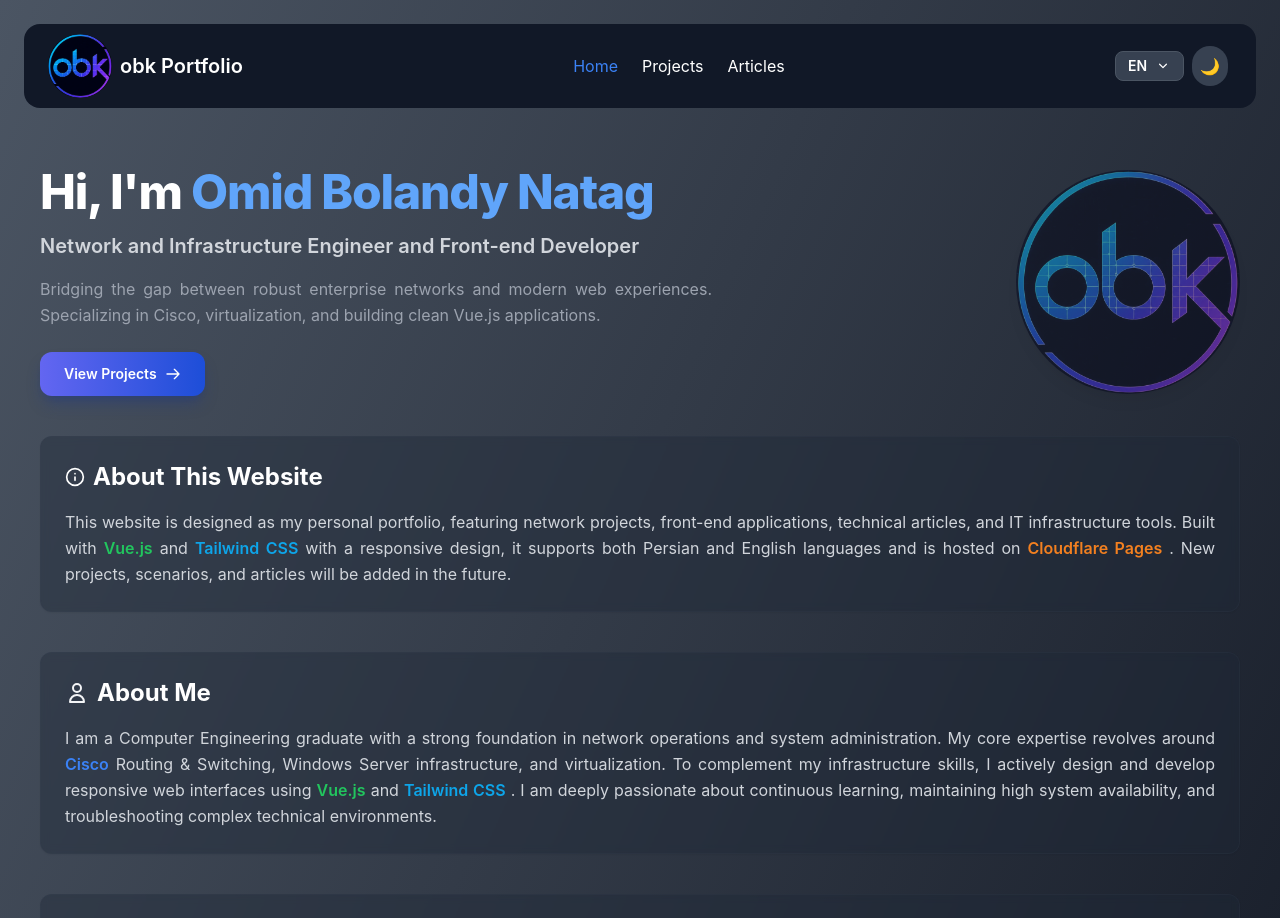
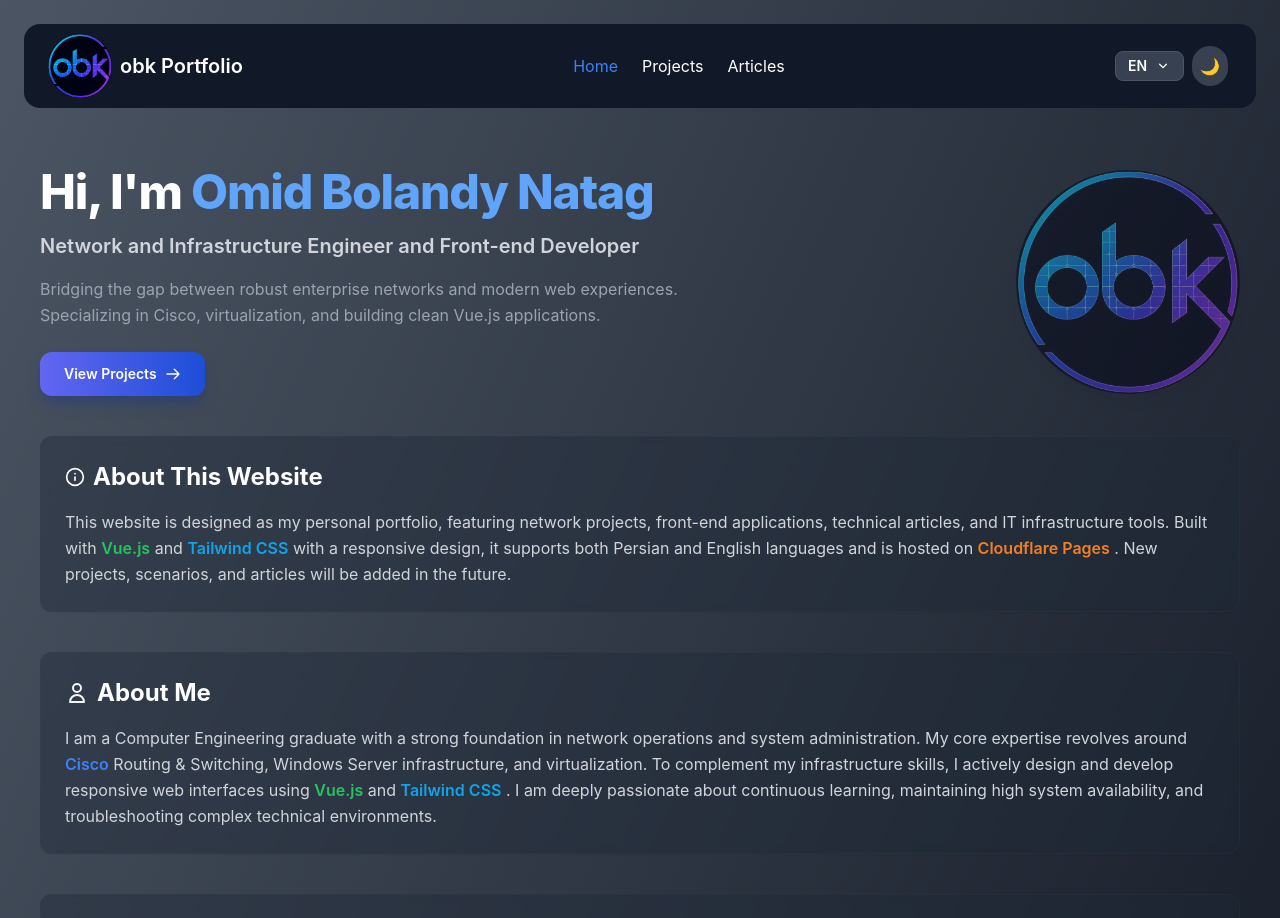
Before and after one commit to omidbolandy/obkworks, a Vue app: page / in a window 1280 px wide. Shown: the top 918 px of the page. Built offline with nearby package versions, Linux system fonts and the light colour scheme.

Commit message:
Remove text-justify

```diff
--- a/src/App.vue
+++ b/src/App.vue
@@ -121,7 +121,3 @@ export default {
   display: none;
 }
 </style>
-
-<!-- //////////////////////////////////// -->
-<!-- cd F:\obk -->
-<!-- npm run dev -->
--- a/src/components/ProjectLinkCard.vue
+++ b/src/components/ProjectLinkCard.vue
@@ -7,7 +7,7 @@
     </h4>
 
     <!-- description -->
-    <p class="mt-2 text-sm text-justify  leading-6 text-gray-600 dark:text-gray-300">
+    <p class="mt-2 text-sm leading-6 text-gray-600 dark:text-gray-300">
       {{ description }}
     </p>
 
--- a/src/views/ArticleDetails.vue
+++ b/src/views/ArticleDetails.vue
@@ -25,7 +25,7 @@
       <template v-for="(block, index) in localizedContentBlocks" :key="index">
         <!-- text-->
         <p v-if="block.type === 'text'"
-          class="text-justify text-gray-700 dark:text-gray-300 mb-6 leading-relaxed transition-colors duration-300 whitespace-pre-line">
+          class="text-gray-700 dark:text-gray-300 mb-6 leading-relaxed transition-colors duration-300 whitespace-pre-line">
           {{ block.text }}
         </p>
 
--- a/src/views/Articles.vue
+++ b/src/views/Articles.vue
@@ -53,7 +53,7 @@
         </div>
 
         <!-- Summary of article content (Added flex-1 / grow) -->
-        <p class="mb-4 flex-1 text-justify text-xs text-gray-600 line-clamp-3 dark:text-gray-300 sm:text-sm">
+        <p class="mb-4 flex-1 text-xs text-gray-600 line-clamp-3 dark:text-gray-300 sm:text-sm">
           {{ articleExcerpt(article) }}
         </p>
 
--- a/src/views/Home.vue
+++ b/src/views/Home.vue
@@ -15,7 +15,7 @@
           {{ $t("home.hero.title") }}
         </h2>
         <p
-          class="text-base text-justify leading-relaxed text-gray-600 dark:text-gray-400 max-w-2xl mx-auto md:mx-0">
+          class="text-base leading-relaxed text-gray-600 dark:text-gray-400 max-w-2xl mx-auto md:mx-0">
           {{ $t("home.hero.description") }}
         </p>
         <div
@@ -66,7 +66,7 @@
         </svg>
         {{ $t("aboutWebsite.title") }}
       </h2>
-      <p class="text-justify leading-relaxed text-gray-700 dark:text-gray-300">
+      <p class="leading-relaxed text-gray-700 dark:text-gray-300">
           {{ $t("aboutWebsite.part1") }}
         <span class="font-semibold text-green-500">{{ $t("aboutWebsite.vue") }}</span>
           {{ $t("aboutWebsite.part2") }}
@@ -95,7 +95,7 @@
         <span>{{ $t("home.about.title") }}</span>
       </h3>
       <p
-        class="text-base leading-relaxed text-gray-600 dark:text-gray-300 text-justify">
+        class="text-base leading-relaxed text-gray-600 dark:text-gray-300">
         {{ $t("home.about.textPart1") }}
         <span class="text-blue-500 font-semibold">Cisco</span>
         {{ $t("home.about.textPart2") }}
```
